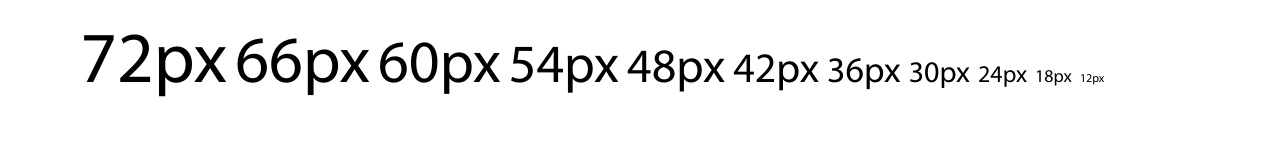
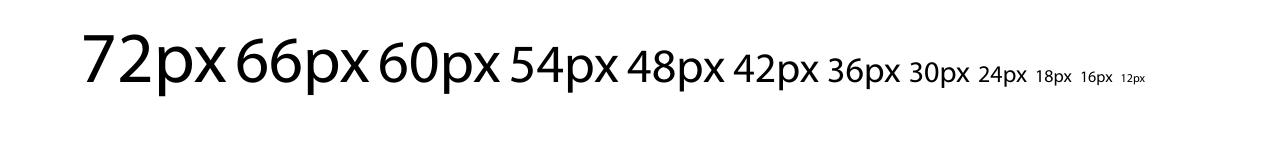
Before and after one commit to DevtranetHQ/Hacksuite-theme, a React (Create React App) app: page / in a window 1280 px wide. Shown: the part 6021-6181 px from the top of the page. Built offline with nearby package versions, Linux system fonts and the light colour scheme.

Commit message:
Update theme

```diff
--- a/src/App.js
+++ b/src/App.js
@@ -291,6 +291,7 @@ export default function App() {
                                 <div className="inline-block truncate text-30px">30px</div>
                                 <div className="inline-block truncate text-24px">24px</div>
                                 <div className="inline-block truncate text-18px">18px</div>
+                                <div className="inline-block truncate text-16px">16px</div>
                                 <div className="inline-block truncate text-12px">12px</div>
                             </div>
                         </div>
--- a/src/config.js
+++ b/src/config.js
@@ -36,6 +36,7 @@ const configValue = `module.exports = {
             "30px": ["30px"],
             "24px": ["24px"],
             "18px": ["18px"],
+            "16px": ["16px"],
             "12px": ["12px"]
         },
         maxWidth: {
--- a/tailwind.config.js
+++ b/tailwind.config.js
@@ -36,6 +36,7 @@ module.exports = {
             "30px": ["30px"],
             "24px": ["24px"],
             "18px": ["18px"],
+            "16px": ["16px"],
             "12px": ["12px"]
         },
         maxWidth: {
```
Also changed, not shown: 1 other file (tests, documents, lock files or other folders).
